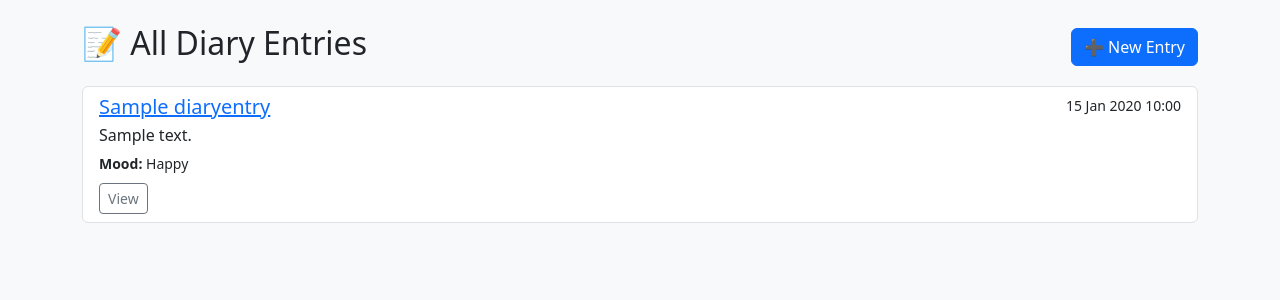
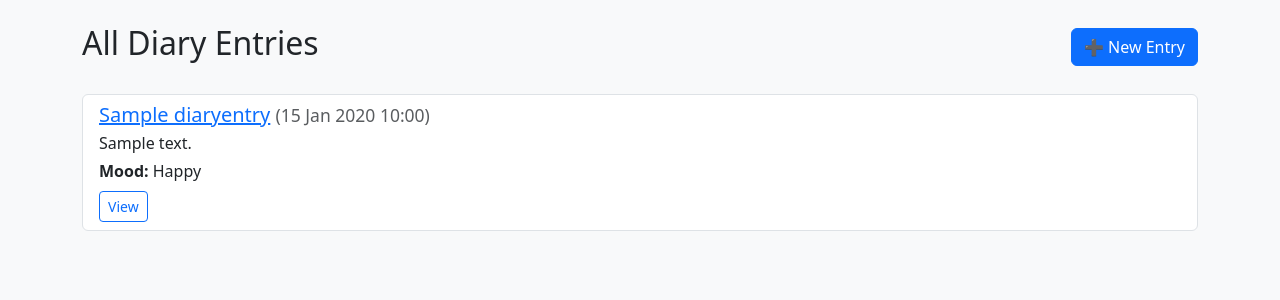
Before and after one commit to ayanchikzxc/PythonProject, a Django app: page / in a window 1280 px wide. Shown: the part 56-356 px from the top of the page. Run offline with Django 5.2, Linux system fonts and the light colour scheme; tables that the repository leaves empty hold one stand-in row (values such as "Sample post"); data that the repository does not hold is empty.

Commit message:
week 11 work

```diff
--- a/DiaryApp/templates/DiaryApp/index.html
+++ b/DiaryApp/templates/DiaryApp/index.html
@@ -1,27 +1,25 @@
 {% extends 'DiaryApp/base.html' %}
 
 {% block content %}
-  <div class="d-flex justify-content-between align-items-center mb-3">
-    <h2>📝 All Diary Entries</h2>
+  <div class="d-flex justify-content-between align-items-center mb-4">
+    <h2>All Diary Entries</h2>
     <a href="{% url 'create_entry' %}" class="btn btn-primary">➕ New Entry</a>
   </div>
 
   {% if entries %}
-    <div class="list-group">
+    <ul class="list-group">
       {% for entry in entries %}
-        <div class="list-group-item">
-          <div class="d-flex w-100 justify-content-between">
-            <h5 class="mb-1">
-              <a href="{% url 'entry_detail' entry.id %}">{{ entry.title }}</a>
-            </h5>
-            <small>{{ entry.created_at|date:"d M Y H:i" }}</small>
-          </div>
-          <p class="mb-1">{{ entry.content|truncatewords:25 }}</p>
-          <small><strong>Mood:</strong> {{ entry.get_mood_display }}</small><br>
-          <a href="{% url 'entry_detail' entry.id %}" class="btn btn-sm btn-outline-secondary mt-2">View</a>
-        </div>
+        <li class="list-group-item">
+          <h5 class="mb-1">
+            <a href="{% url 'entry_detail' entry.id %}">{{ entry.title }}</a>
+            <small class="text-muted">({{ entry.created_at|date:"d M Y H:i" }})</small>
+          </h5>
+          <p class="mb-1">{{ entry.content|truncatewords:20 }}</p>
+          <p class="mb-2"><strong>Mood:</strong> {{ entry.get_mood_display }}</p>
+          <a class="btn btn-sm btn-outline-primary" href="{% url 'entry_detail' entry.id %}">View</a>
+        </li>
       {% endfor %}
-    </div>
+    </ul>
   {% else %}
     <div class="alert alert-info">No entries found.</div>
   {% endif %}
```
Also changed, not shown: DiaryApp/templates/DiaryApp/base.html (+30 -0 lines).
